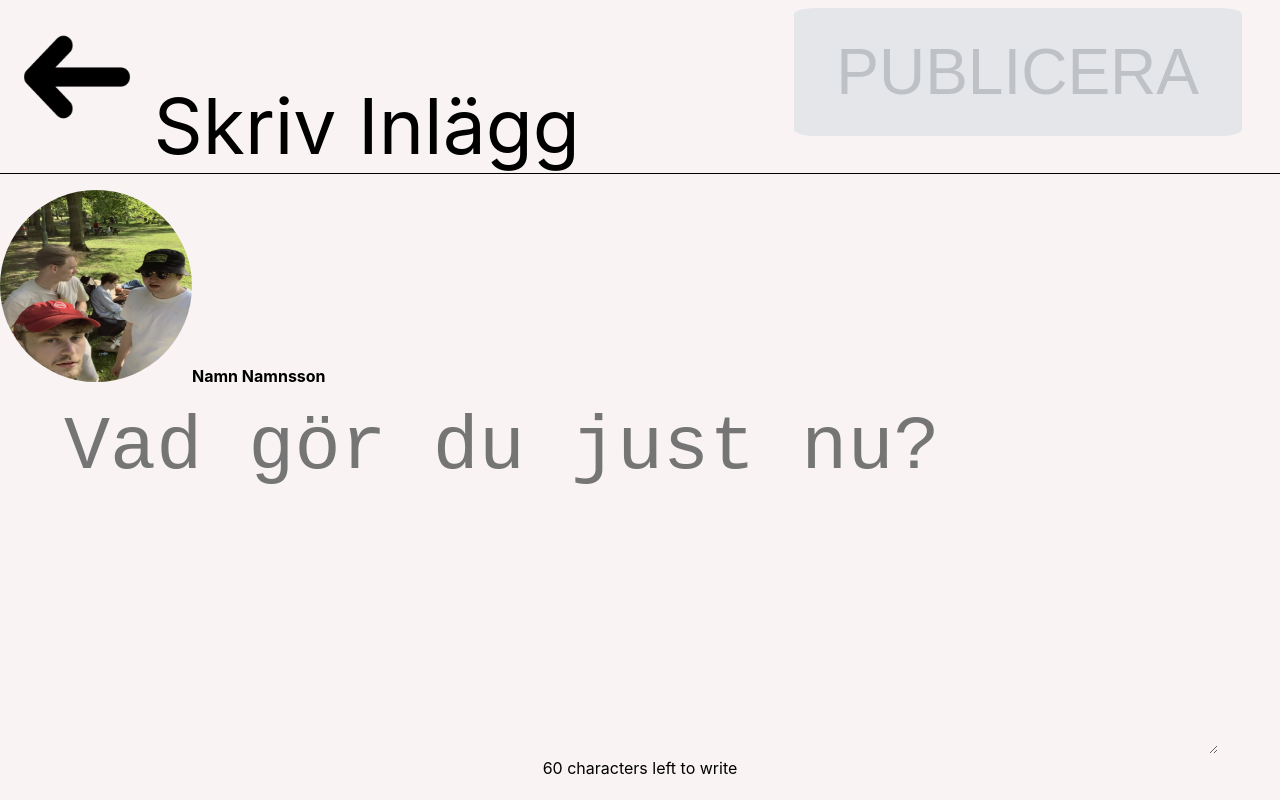
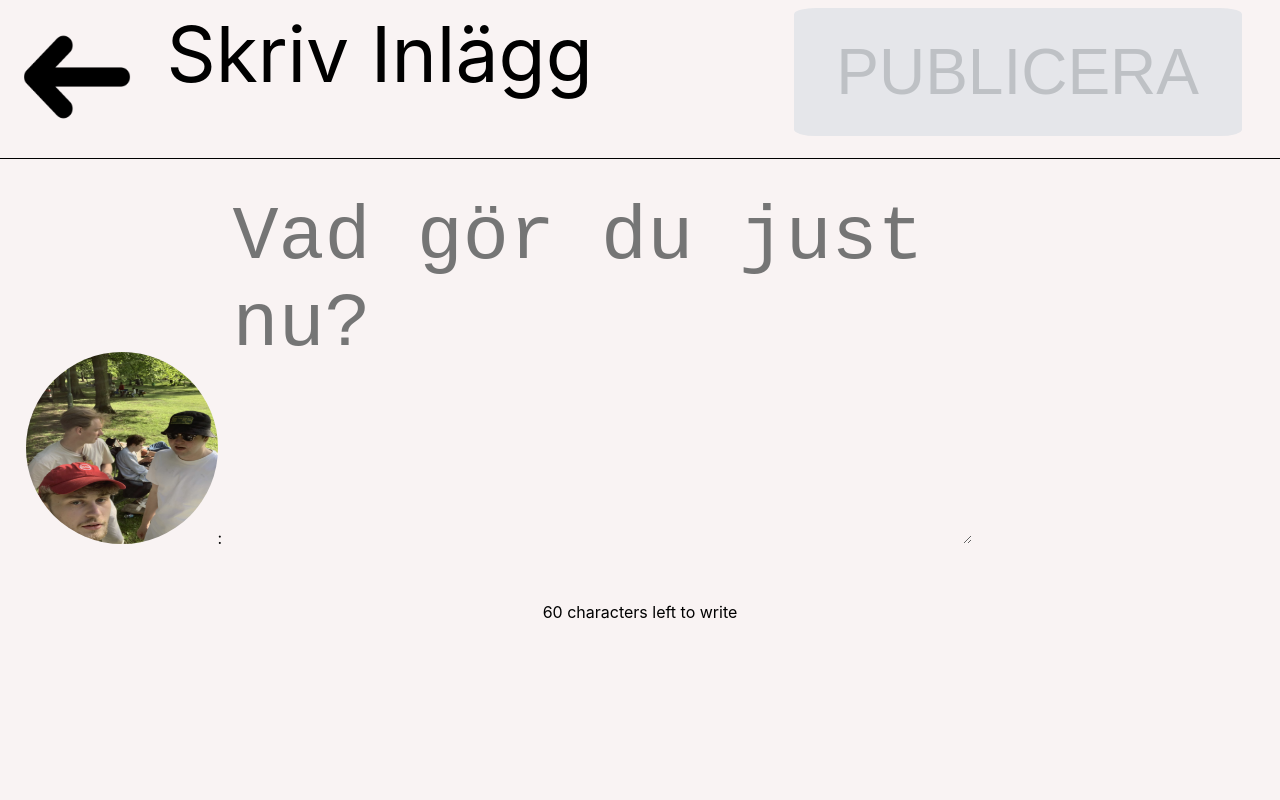
Before and after one commit to albintillas/flakdagsappen, a React (Create React App) app: page /postText in a window 1280 px wide. Built offline with nearby package versions, Linux system fonts and the light colour scheme.

Commit message:
Uppdateringar på Upload

```diff
--- a/src/overlays/PostImg.js
+++ b/src/overlays/PostImg.js
@@ -9,7 +9,7 @@ function PostImg() {
         <div class="MakePost">
             <ReturnButton
                 action='feed' />
-            <a style={{ fontSize: "6vw" }}>Ta Foto</a>
+            <a style={{ fontSize: "6vw", position: "absolute", top: "1vh", marginLeft: "1vw" }}>Ta Foto</a>
             <button type='submit' style={{
                 position: "absolute",
                 top: "1vh",
--- a/src/overlays/PostText.js
+++ b/src/overlays/PostText.js
@@ -10,7 +10,7 @@ function PostText({ profilePicture, username }) {
     var charactersLeft = 60 - textString.length
     var buttonColor = "#E5E6EA"
     var textColor = "#BEC1C5"
-    if(charactersLeft < 60) {
+    if (textString.split(" ").join("").length > 0) {
         buttonColor = "#4877CD"
         textColor = "#F9F3F3"
     }
@@ -28,7 +28,7 @@ function PostText({ profilePicture, username }) {
         <div class="MakePost">
             <ReturnButton
                 action='feed' />
-            <a style={{ fontSize: "6vw"}}>Skriv Inlägg</a>
+            <a style={{ fontSize: "6vw", position: "absolute", top: "1vh", marginLeft: "1vw" }}>Skriv Inlägg</a>
             <button type='submit' style={{
                 position: "absolute",
                 top: "1vh",
@@ -44,21 +44,34 @@ function PostText({ profilePicture, username }) {
                 PUBLICERA
             </button>
             <div style={{ width: "100%", height: "1px", backgroundColor: "black" }} />
-            <div className='userInfo' style={{ margin: "2vh 0 2vh 0" }}>
+
+            <div className="Post"
+                style={{
+                    margin: "1vh 20% 1vh 0",
+                    width: "80%",
+                    padding: "2%"
+                }}>
+                <div className="User" style={{ display: "inline-block", width: "20%" }}>
+                    <div className="Profilepicture" style={{ display: "inline-block" }}>
                         <img src={profilePicture} alt='pfp'
                             style={{ height: "15vw", width: "15vw", objectFit: "cover", borderRadius: "50%" }} />
-                <a style={{ fontWeight: "bold" }}>{username}</a>
                     </div>
-            <div className='contentOfPage' style={{ textAlign: "center" }}>
+                    <a>:</a>
+                </div>
+                <div className="Content" style={{ display: "inline-block", width: "80%", wordWrap: "break-word" }}>
                     <textarea rows='4' placeholder='Vad gör du just nu?' onChange={changeInput} maxLength="60" style={{
                         width: "90%",
                         marginTop: "4vh",
+                        marginLeft: "4vw",
                         fontSize: "6vw",
                         margin: "auto",
                         border: "none",
                         outline: "none"
                     }} />
-                <br/>
+                </div>
+            </div>
+            <br />
+            <div style ={{textAlign: "center"}}>
             <a style={{ width: "100%" }}>{charactersLeft} characters left to write</a>
             </div>
         </div>
```
Lines whose indentation alone changed are shown as unchanged.
